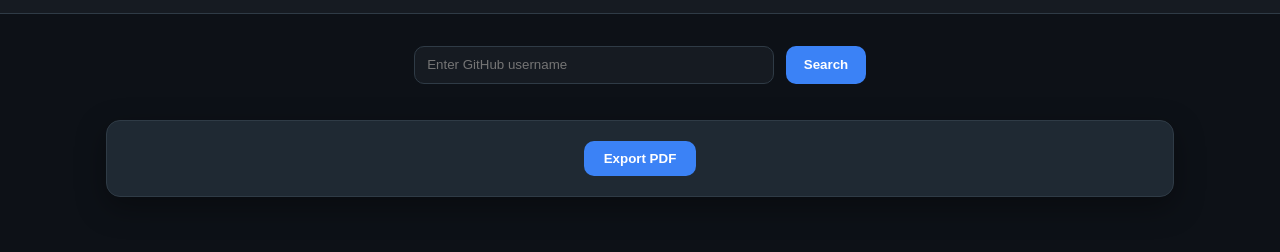
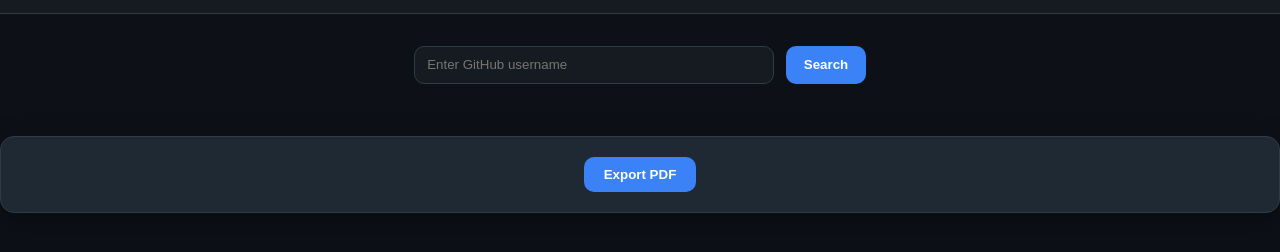
Before and after one commit to Sayed24/GitHub_Profile_Analyzer, a plain HTML site: page index.html in a window 1280 px wide. Shown: the part 54-306 px from the top of the page. Drawn offline with Linux system fonts and the light colour scheme.

Commit message:
Fix HTML structure for profile container and card

```diff
--- a/index.html
+++ b/index.html
@@ -44,9 +44,10 @@
   <div id="loading" class="loading hidden">Loading GitHub profile…</div>
 
   <!-- MAIN CONTENT -->
-  <main id="profileContainer" class="profile-container"><div class="card actions-card">
+  <main id="profileContainer" class="profile-container"></main>
+   <div class="card actions-card">
   <button id="exportPDF">Export PDF</button>
-</div></main>
+</div>
 
   <!-- SCRIPT -->
   <script src="https://cdnjs.cloudflare.com/ajax/libs/html2pdf.js/0.10.1/html2pdf.bundle.min.js"></script>
```
